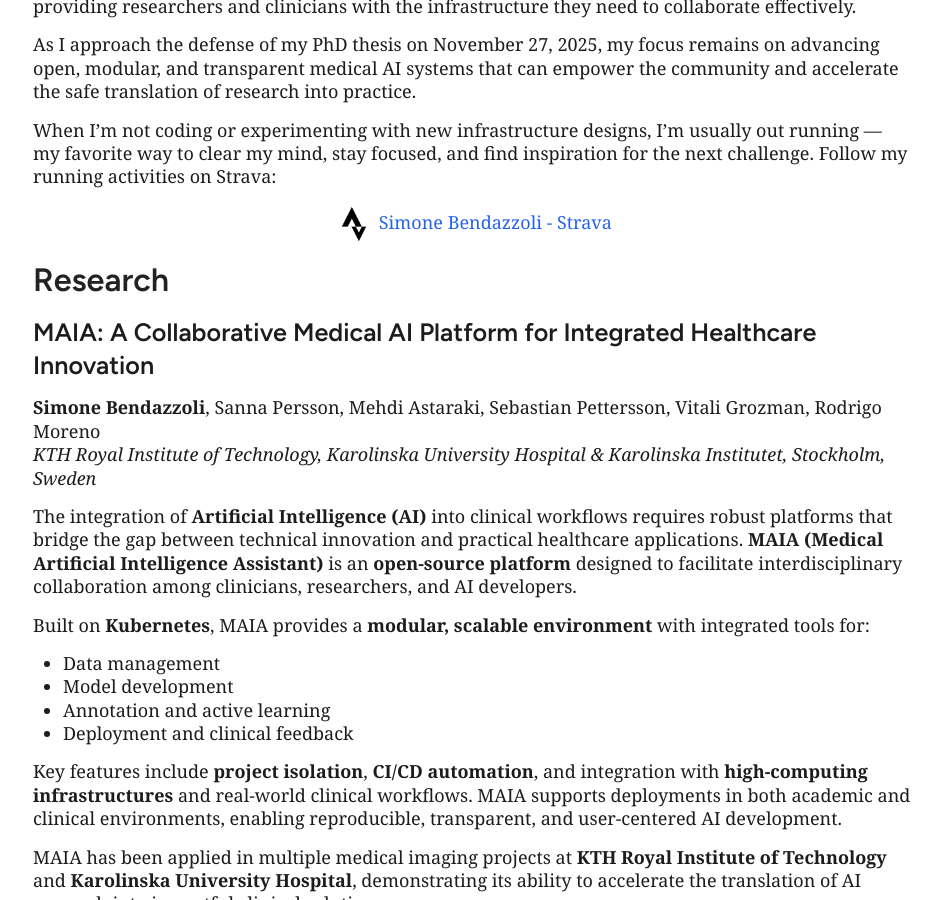
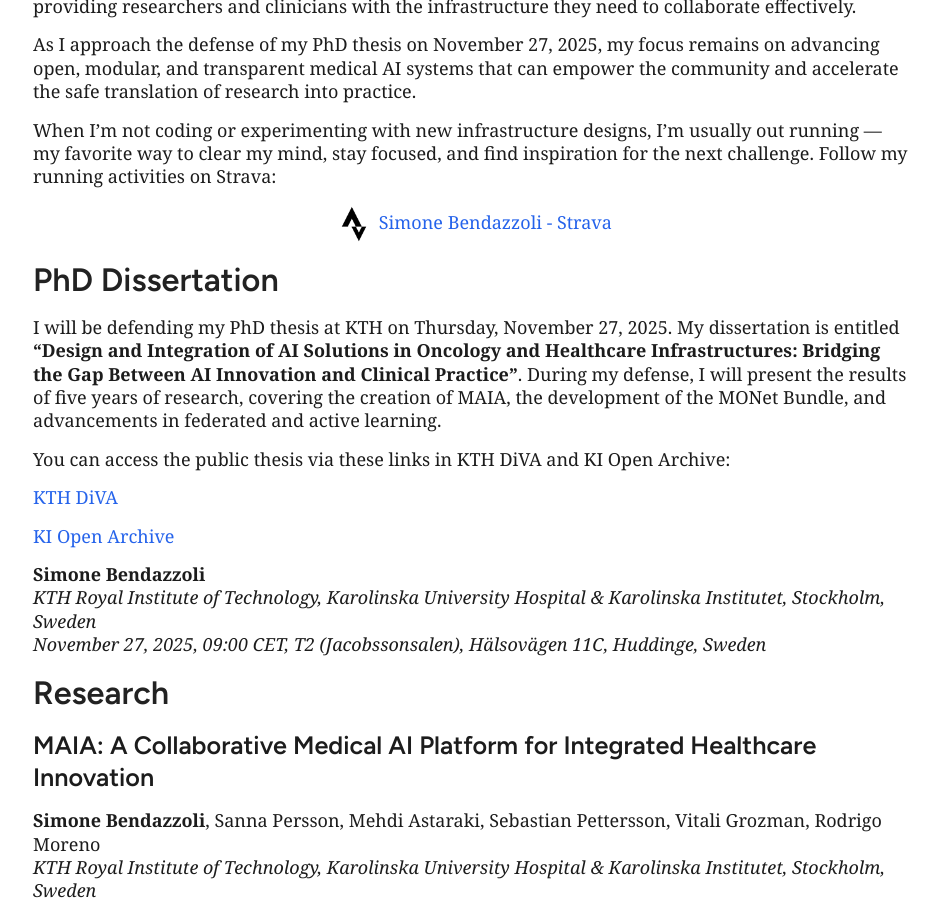
Before and after one commit to minnelab/minnelab.github.io, a Jekyll site: the page built from _people/simone.markdown, in a window 1280 px wide and 900 px high, scrolled down 717 px. Shown: the whole window, without its empty margins (167-1108 px from the left). Built offline with Jekyll 4.4.1, drawn with Linux system fonts in a browser that asks for light colours.

Commit message:
Add PhD dissertation details for Simone Bendazzoli
Included information about the upcoming PhD defense, dissertation title, and links to the public thesis in KTH DiVA and KI Open Archive.

```diff
--- a/_people/simone.markdown
+++ b/_people/simone.markdown
@@ -28,6 +28,19 @@ When I’m not coding or experimenting with new infrastructure designs, I’m us
   </a>
 </p>
 
+## PhD Dissertation
+
+I will be defending my PhD thesis at KTH on Thursday, November 27, 2025. My dissertation is entitled **"Design and Integration of AI Solutions in Oncology and Healthcare Infrastructures: Bridging the Gap Between AI Innovation and Clinical Practice"**. During my defense, I will present the results of five years of research, covering the creation of MAIA, the development of the MONet Bundle, and advancements in federated and active learning.
+
+You can access the public thesis via these links in KTH DiVA and KI Open Archive:
+
+[KTH DiVA](https://kth.diva-portal.org/smash/record.jsf?pid=diva2:2006331)
+
+[KI Open Archive](https://hdl.handle.net/10616/ki.30466691.v1)
+
+**Simone Bendazzoli**
+*KTH Royal Institute of Technology,  Karolinska University Hospital & Karolinska Institutet, Stockholm, Sweden*
+*November 27, 2025, 09:00 CET,  T2 (Jacobssonsalen), Hälsovägen 11C, Huddinge, Sweden*
 
 
 ## Research
```
